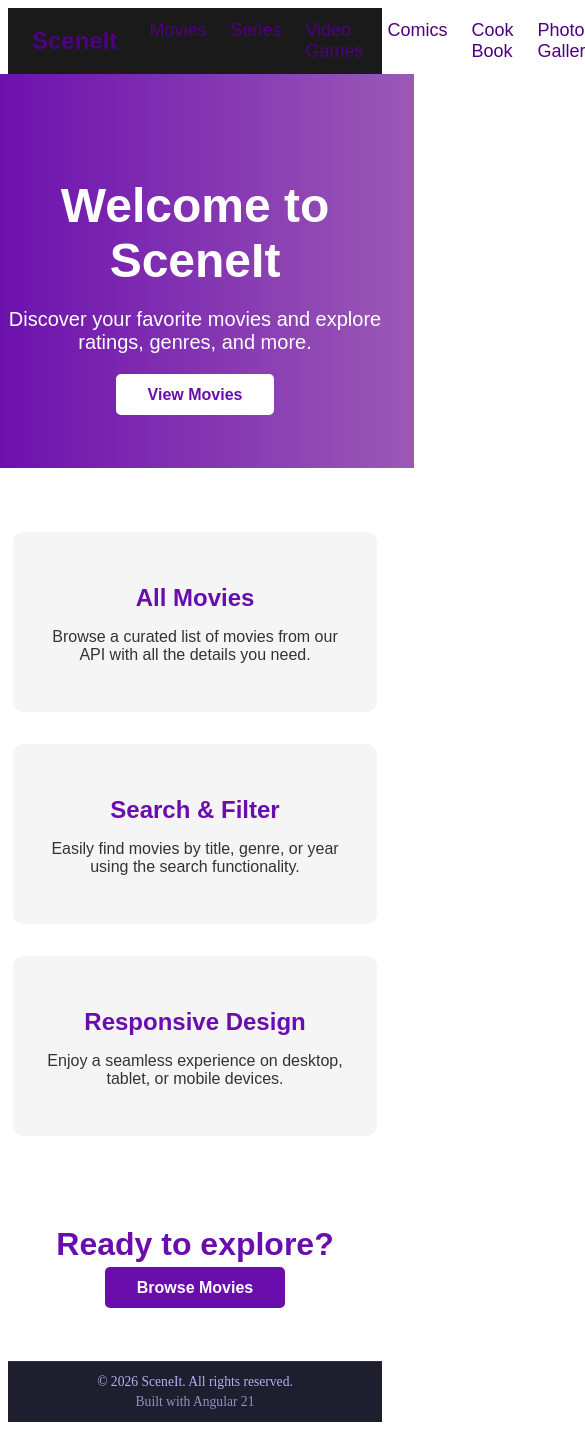
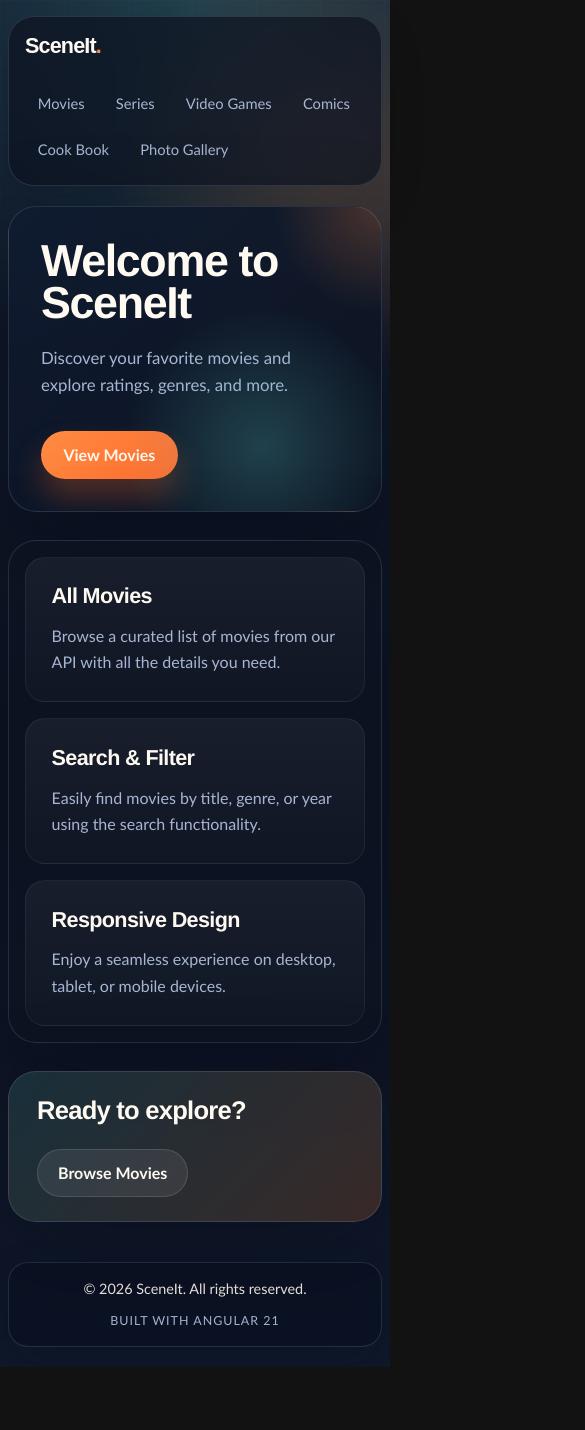
Before and after one commit to Corneleus/scene-it-ui, an Angular app: page / in a window 390 px wide. Shown: the top 1430 px of the page, 585 px wide, since content can reach past the window. After the commit the page ends 1367 px from the top, so only its background shows below. Built offline with nearby package versions, Linux system fonts and the light colour scheme.

Commit message:
CSS Update
updated css to more modern and less purple look to the application

```diff
--- a/src/app/app.scss
+++ b/src/app/app.scss
@@ -0,0 +1,12 @@
+.app-content {
+  width: min(calc(100% - 2rem), var(--content-width));
+  margin: 0 auto;
+  padding: 2rem 0 4rem;
+}
+
+@media (max-width: 768px) {
+  .app-content {
+    width: min(calc(100% - 1rem), var(--content-width));
+    padding: 1.25rem 0 2.5rem;
+  }
+}
--- a/src/app/features/home/home.page.scss
+++ b/src/app/features/home/home.page.scss
@@ -1,92 +1,135 @@
-/* Landing page styling */
+.landing-container {
+  display: grid;
+  gap: 1.75rem;
 
-.landing-container {
-    display: flex;
-    flex-direction: column;
-    align-items: center;
-    text-align: center;
-    font-family: Arial, sans-serif;
+  .hero,
+  .features,
+  .cta {
+    position: relative;
+    overflow: hidden;
+    border: 1px solid var(--border);
+    border-radius: 28px;
+    box-shadow: var(--shadow-lg);
+  }
 
-    /* Hero Section */
   .hero {
-      padding: 4rem 2rem;
-      background: linear-gradient(to right, #6a0dad, #9b59b6);
-      color: #fff;
-      width: 100%;
+    padding: clamp(2rem, 5vw, 4.5rem);
+    background:
+      radial-gradient(circle at top right, rgba(255, 140, 66, 0.24), transparent 22%),
+      linear-gradient(135deg, rgba(15, 27, 48, 0.92), rgba(13, 19, 33, 0.96));
+
+    &::after {
+      content: '';
+      position: absolute;
+      inset: auto -6% -25% auto;
+      width: 280px;
+      height: 280px;
+      border-radius: 50%;
+      background: radial-gradient(circle, rgba(88, 199, 194, 0.25), transparent 70%);
+    }
 
     .hero-title {
-        font-size: 3rem;
-        margin-bottom: 1rem;
+      max-width: 10ch;
+      font-size: clamp(2.8rem, 7vw, 5.4rem);
+      line-height: 0.95;
+      color: var(--surface-strong);
     }
 
     .hero-subtitle {
-        font-size: 1.25rem;
-        margin-bottom: 2rem;
+      max-width: 42rem;
+      margin-top: 1.25rem;
+      font-size: clamp(1.05rem, 2vw, 1.25rem);
     }
 
     .btn-primary {
-        background-color: #fff;
-        color: #6a0dad;
-        font-weight: bold;
-        padding: 0.75rem 2rem;
-        border-radius: 5px;
+      display: inline-flex;
+      align-items: center;
+      justify-content: center;
+      margin-top: 2rem;
+      padding: 0.9rem 1.4rem;
+      border-radius: 999px;
+      background: linear-gradient(135deg, var(--accent), var(--accent-strong));
+      color: #fff7ee;
+      font-weight: 700;
       text-decoration: none;
-        transition: all 0.3s ease;
+      box-shadow: 0 18px 30px rgba(255, 107, 44, 0.28);
+      transition: transform 0.2s ease, box-shadow 0.2s ease;
 
       &:hover {
-          background-color: #f3e6ff;
+        transform: translateY(-2px);
+        box-shadow: 0 22px 36px rgba(255, 107, 44, 0.34);
       }
     }
   }
 
-    /* Features Section */
   .features {
-      display: flex;
-      gap: 2rem;
-      margin: 4rem 0;
-      flex-wrap: wrap;
-      justify-content: center;
+    display: grid;
+    grid-template-columns: repeat(3, minmax(0, 1fr));
+    gap: 1rem;
+    padding: 1rem;
+    background: rgba(13, 19, 33, 0.66);
 
     .feature {
-        background-color: #f5f5f5;
-        padding: 2rem;
-        border-radius: 10px;
-        width: 300px;
+      padding: 1.6rem;
+      border: 1px solid rgba(255, 255, 255, 0.06);
+      border-radius: 20px;
+      background: linear-gradient(180deg, rgba(255, 255, 255, 0.05), rgba(255, 255, 255, 0.02));
 
       h2 {
-          color: #6a0dad;
-          margin-bottom: 1rem;
+        margin-bottom: 0.85rem;
+        color: var(--surface-strong);
+        font-size: 1.35rem;
       }
 
       p {
-          font-size: 1rem;
-          color: #333;
+        color: var(--text-muted);
       }
     }
   }
 
-    /* Call to Action */
   .cta {
-      margin-bottom: 4rem;
+    display: flex;
+    align-items: center;
+    justify-content: space-between;
+    gap: 1.5rem;
+    padding: 1.5rem 1.75rem;
+    background:
+      linear-gradient(135deg, rgba(88, 199, 194, 0.16), rgba(255, 140, 66, 0.18)),
+      rgba(13, 19, 33, 0.78);
 
     h2 {
-        font-size: 2rem;
-        margin-bottom: 1rem;
-        color: #6a0dad;
+      font-size: clamp(1.6rem, 3vw, 2.2rem);
+      color: var(--surface-strong);
     }
 
     .btn-primary {
-        background-color: #6a0dad;
-        color: #fff;
-        font-weight: bold;
-        padding: 0.75rem 2rem;
-        border-radius: 5px;
+      display: inline-flex;
+      align-items: center;
+      justify-content: center;
+      padding: 0.85rem 1.25rem;
+      border: 1px solid rgba(255, 255, 255, 0.12);
+      border-radius: 999px;
+      background: rgba(255, 255, 255, 0.08);
+      color: var(--surface-strong);
+      font-weight: 700;
       text-decoration: none;
-        transition: all 0.3s ease;
+      transition: background-color 0.2s ease, transform 0.2s ease;
 
       &:hover {
-          background-color: #9b59b6;
+        background: rgba(255, 255, 255, 0.14);
+        transform: translateY(-2px);
       }
     }
   }
 }
+
+@media (max-width: 900px) {
+  .landing-container .features {
+    grid-template-columns: 1fr;
+  }
+
+  .landing-container .cta {
+    align-items: flex-start;
+    flex-direction: column;
+  }
+}
--- a/src/app/features/movies/add-movie/add-movie.html
+++ b/src/app/features/movies/add-movie/add-movie.html
@@ -1,2 +1,2 @@
-<button (click)="openModal()">Add Movie</button>
-    <ng-template #modalHost></ng-template>
+<button class="add-movie-button" (click)="openModal()">Add Movie</button>
+<ng-template #modalHost></ng-template>
--- a/src/app/features/movies/add-movie/add-movie.ts
+++ b/src/app/features/movies/add-movie/add-movie.ts
@@ -5,7 +5,7 @@ import { AddMovieModalComponent } from '../add-movie-modal/add-movie-modal';
   selector: 'app-add-movie',
   imports: [],
   templateUrl: './add-movie.html',
-  styles: ``,
+  styleUrl: './add-movie.scss',
 })
 export class AddMovie {
   @Output() close = new EventEmitter<void>();  // <-- add this
--- a/src/app/shared/footer/footer.component.scss
+++ b/src/app/shared/footer/footer.component.scss
@@ -1,37 +1,39 @@
-/* Footer wrapper */
 .app-footer {
-    background-color: #1e1e2f;
-    border-top: 1px solid #2f2f4f;
-    padding: 0.75rem 1.5rem;
-    color: #bfc3ff;
-    font-size: 0.85rem;
+  width: min(calc(100% - 2rem), var(--content-width));
+  margin: 0 auto 1.25rem;
+  padding: 1.1rem 1.35rem;
+  color: var(--text-muted);
+  font-size: 0.9rem;
+  border: 1px solid var(--border);
+  border-radius: 20px;
+  background: rgba(10, 18, 34, 0.8);
+  box-shadow: var(--shadow-md);
 }
 
-  /* Inner layout */
 .footer-content {
-    max-width: 1200px;
-    margin: 0 auto;
-
   display: flex;
   align-items: center;
   justify-content: space-between;
+  gap: 1rem;
 }
 
-  /* Left text */
 .footer-left {
-    opacity: 0.9;
+  color: var(--surface);
 }
 
-  /* Right text */
 .footer-right {
-    opacity: 0.7;
+  text-transform: uppercase;
+  letter-spacing: 0.08em;
+  font-size: 0.78rem;
 }
 
-  /* Mobile adjustments */
 @media (max-width: 768px) {
+  .app-footer {
+    width: min(calc(100% - 1rem), var(--content-width));
+  }
+
   .footer-content {
     flex-direction: column;
-      gap: 0.25rem;
     text-align: center;
   }
 }
--- a/src/app/shared/header/header.component.scss
+++ b/src/app/shared/header/header.component.scss
@@ -1,46 +1,96 @@
-/* Modern Navbar Styling */
 .navbar {
   display: flex;
+  justify-content: space-between;
   align-items: center;
-  padding: 0.75rem 1.5rem;
-  background-color: #1a1a1a; /* dark background */
-  font-family: Arial, sans-serif;
+  gap: 1.5rem;
+  width: min(calc(100% - 2rem), var(--content-width));
+  margin: 1rem auto 0;
+  padding: 1rem 1.4rem;
+  border: 1px solid var(--border);
+  border-radius: 999px;
+  background: rgba(13, 19, 33, 0.72);
+  backdrop-filter: blur(18px);
+  box-shadow: var(--shadow-md);
 
-  /* Brand (SceneIt) */
   .navbar-brand {
     a.brand {
-      color: rgb(79, 0, 128);          /* Brand text in purple */
-      font-size: 1.5rem;      /* Bigger font size for brand */
-      font-weight: bold;
+      color: var(--surface-strong);
+      font-family: Aptos Display, "Segoe UI Semibold", sans-serif;
+      font-size: 1.35rem;
+      font-weight: 700;
+      letter-spacing: -0.04em;
       text-decoration: none;
-      margin-right: 2rem;     /* Space between brand and links */
+      white-space: nowrap;
+
+      &::after {
+        content: '.';
+        color: var(--accent);
+      }
     }
   }
 
-  /* Links aligned horizontally next to brand */
   .navbar-links {
     display: flex;
+    flex-wrap: wrap;
+    justify-content: flex-end;
     list-style: none;
     margin: 0;
     padding: 0;
+    gap: 0.5rem;
 
-    li {
-      margin-right: 1.5rem;  /* Space between links */
-
-      a {
-        color: rgb(79, 0, 128);       /* Link color */
-        font-size: 1.125rem; /* Slightly bigger than default */
+    li a {
+      display: inline-flex;
+      align-items: center;
+      min-height: 2.5rem;
+      padding: 0.55rem 0.95rem;
+      color: var(--text-muted);
+      font-size: 0.98rem;
       font-weight: 500;
       text-decoration: none;
+      border-radius: 999px;
+      transition:
+        color 0.2s ease,
+        background-color 0.2s ease,
+        transform 0.2s ease;
 
       &.active {
-          text-decoration: underline;
+        color: var(--surface-strong);
+        background: linear-gradient(135deg, rgba(255, 140, 66, 0.22), rgba(88, 199, 194, 0.18));
       }
 
       &:hover {
-          color: #ef1d1d;    /* Lighter purple on hover */
+        color: var(--surface-strong);
+        background-color: rgba(255, 255, 255, 0.06);
+        transform: translateY(-1px);
       }
     }
   }
 }
+
+@media (max-width: 900px) {
+  .navbar {
+    border-radius: 26px;
+    align-items: flex-start;
+    flex-direction: column;
   }
+
+  .navbar .navbar-links {
+    justify-content: flex-start;
+  }
+}
+
+@media (max-width: 768px) {
+  .navbar {
+    width: min(calc(100% - 1rem), var(--content-width));
+    padding: 1rem;
+  }
+
+  .navbar .navbar-links {
+    gap: 0.35rem;
+  }
+
+  .navbar .navbar-links li a {
+    padding: 0.5rem 0.8rem;
+    font-size: 0.92rem;
+  }
+}
--- a/src/styles.css
+++ b/src/styles.css
@@ -1 +1,79 @@
-/* You can add global styles to this file, and also import other style files */
+:root {
+  --bg: #0d1321;
+  --bg-elevated: rgba(14, 24, 43, 0.8);
+  --bg-soft: rgba(28, 42, 73, 0.62);
+  --surface: #f4efe6;
+  --surface-strong: #fffaf1;
+  --text: #edf3ff;
+  --text-muted: #a8b6d3;
+  --text-dark: #11203d;
+  --border: rgba(173, 191, 226, 0.16);
+  --accent: #ff8c42;
+  --accent-strong: #ff6b2c;
+  --accent-cool: #58c7c2;
+  --shadow-lg: 0 28px 90px rgba(5, 10, 20, 0.38);
+  --shadow-md: 0 18px 40px rgba(5, 10, 20, 0.22);
+  --radius-xl: 28px;
+  --radius-lg: 20px;
+  --content-width: 1180px;
+}
+
+*,
+*::before,
+*::after {
+  box-sizing: border-box;
+}
+
+html {
+  color-scheme: dark;
+}
+
+body {
+  margin: 0;
+  min-width: 320px;
+  min-height: 100vh;
+  font-family: Aptos, "Segoe UI Variable", "Trebuchet MS", sans-serif;
+  color: var(--text);
+  background:
+    radial-gradient(circle at top, rgba(88, 199, 194, 0.22), transparent 28%),
+    radial-gradient(circle at 85% 12%, rgba(255, 140, 66, 0.26), transparent 18%),
+    linear-gradient(180deg, #111a2d 0%, #0d1321 56%, #10182b 100%);
+}
+
+body::before {
+  content: '';
+  position: fixed;
+  inset: 0;
+  pointer-events: none;
+  background-image:
+    linear-gradient(rgba(255, 255, 255, 0.03) 1px, transparent 1px),
+    linear-gradient(90deg, rgba(255, 255, 255, 0.03) 1px, transparent 1px);
+  background-size: 64px 64px;
+  mask-image: linear-gradient(180deg, rgba(0, 0, 0, 0.45), transparent 80%);
+}
+
+h1,
+h2,
+h3,
+h4,
+h5,
+h6 {
+  margin: 0;
+  font-family: Aptos Display, "Segoe UI Semibold", "Franklin Gothic Medium", sans-serif;
+  letter-spacing: -0.03em;
+}
+
+p {
+  margin: 0;
+  color: var(--text-muted);
+  line-height: 1.65;
+}
+
+a {
+  color: inherit;
+}
+
+button,
+input {
+  font: inherit;
+}
```
Also changed, not shown: src/app/features/movies/add-movie-modal/add-movie-modal.scss (+26 -42 lines), src/app/features/movies/add-movie/add-movie.scss (+16 -0 lines), src/app/features/movies/movie-page/movies.page.html (+18 -5 lines), src/app/features/movies/movie-page/movies.page.scss (+59 -15 lines), src/app/features/movies/movie-table/movie-table.component.scss (+64 -16 lines). Lines whose indentation alone changed are shown as unchanged.
